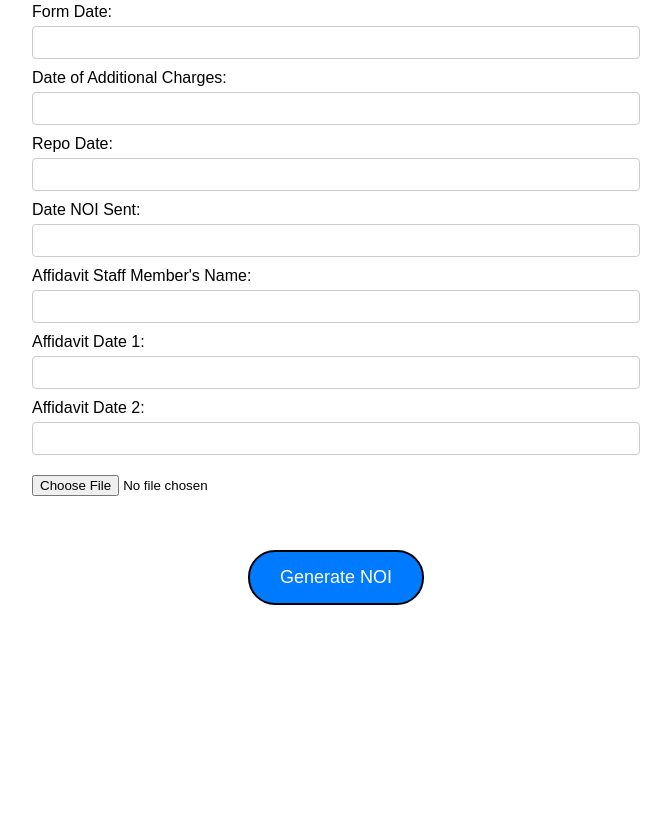
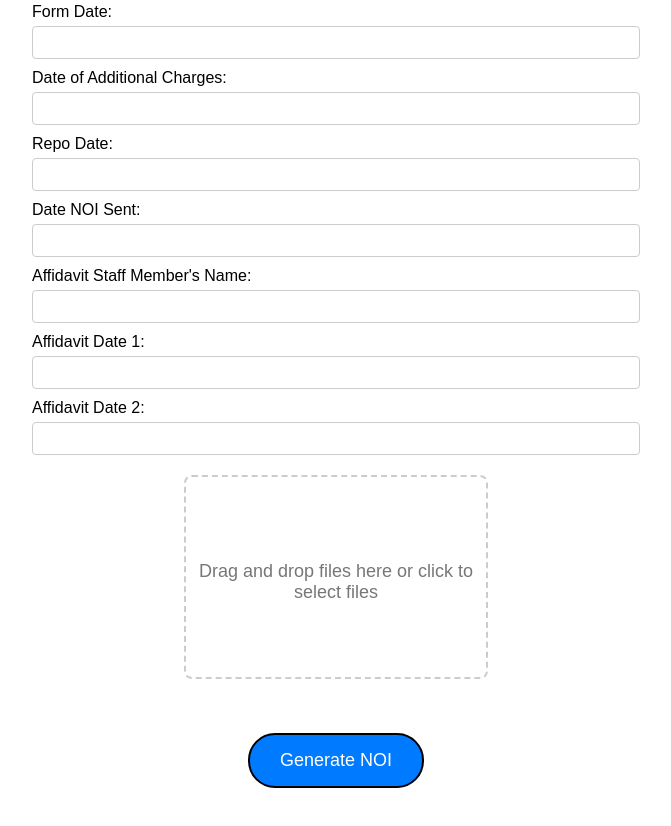
Before and after one commit to NicolasVicente44/napier-noi-generator, an Electron app: page src/index.html in a window 1400 px wide. Shown: the part 2134-2960 px from the top of the page, without its empty margins (364-1035 px from the left). Before the commit the page ends 2861 px from the top, so only its background shows below. Drawn offline with Linux system fonts and the light colour scheme; no server answers.

Commit message:
modified file upload box styles

```diff
--- a/src/index.css
+++ b/src/index.css
@@ -70,3 +70,42 @@ button:hover {
   text-align: center;
   margin-top: 20px;
 }
+
+
+
+/* CSS for styling the file upload input */
+#fileUpload {
+  display: none; /* Hide the default file upload input */
+}
+
+.file-upload-container {
+  width: 300px; /* Set width as desired */
+  height: 200px; /* Set height as desired */
+  border: 2px dashed #ccc; /* Dashed border */
+  border-radius: 8px; /* Rounded corners */
+  text-align: center; /* Center text vertically and horizontally */
+  display: flex; /* Use flexbox for alignment */
+  justify-content: center; /* Center horizontally */
+  align-items: center; /* Center vertically */
+  cursor: pointer; /* Change cursor to pointer on hover */
+  align-items: center;
+  text-align: center;
+  justify-items: center;
+  margin: 0 auto;
+}
+
+.file-upload-container:hover {
+  border-color: #aaa; /* Darker border color on hover */
+}
+
+.file-upload-label {
+  font-size: 18px; /* Set font size as desired */
+  color: #777; /* Text color */
+  display: flex;
+  justify-content: center;
+}
+
+/* Optional: Styles for when files are being dragged over */
+.file-upload-container.dragover {
+  background-color: #f0f0f0; /* Light gray background when dragging over */
+}
--- a/src/index.html
+++ b/src/index.html
@@ -95,7 +95,12 @@
     </div>
 
     <h2 id="result"></h2>
-    <input type="file" id="fileUpload" />
+    <div class="file-upload-container" id="fileUploadContainer">
+      <label for="fileUpload" class="file-upload-label">
+        Drag and drop files here or click to select files
+      </label>
+      <input type="file" id="fileUpload" multiple>
+    </div>
 
     <button id="generateButton">Generate NOI</button>
     <script>
```
Also changed, not shown: 1 other file.
